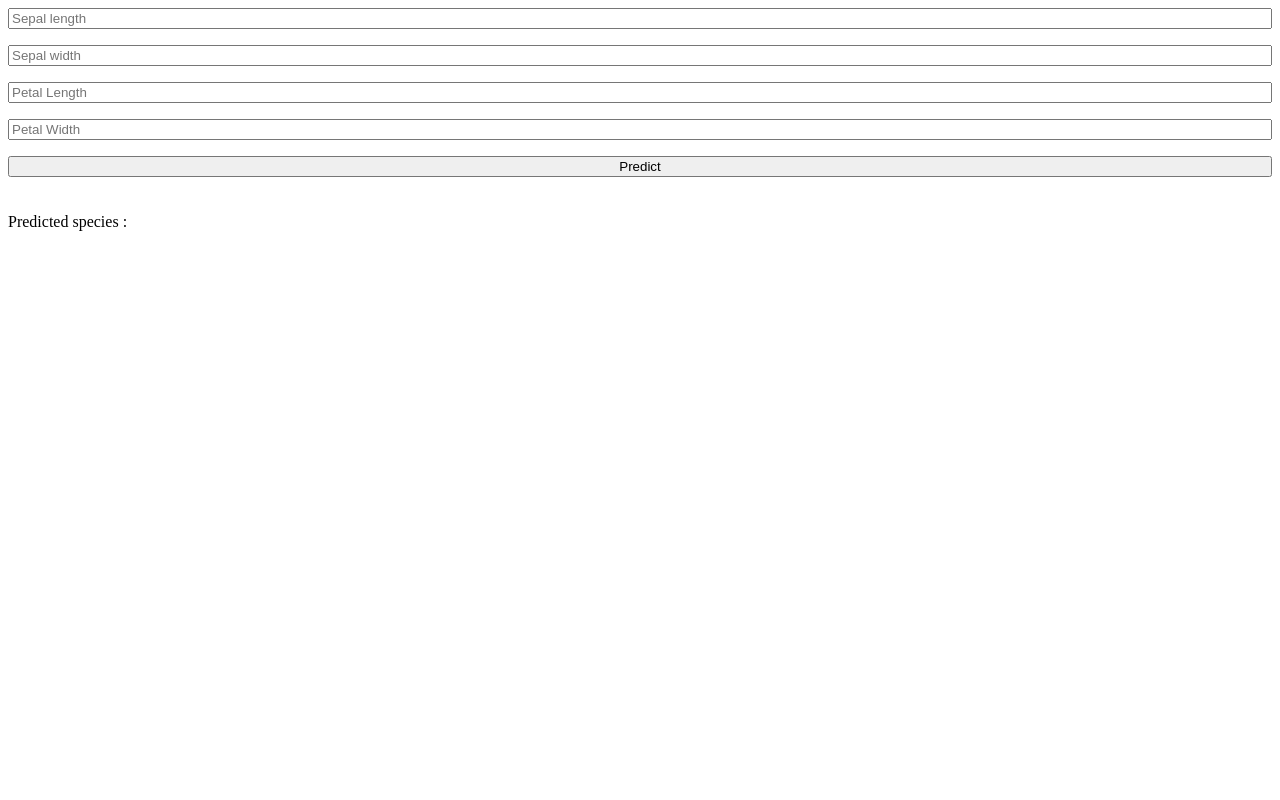
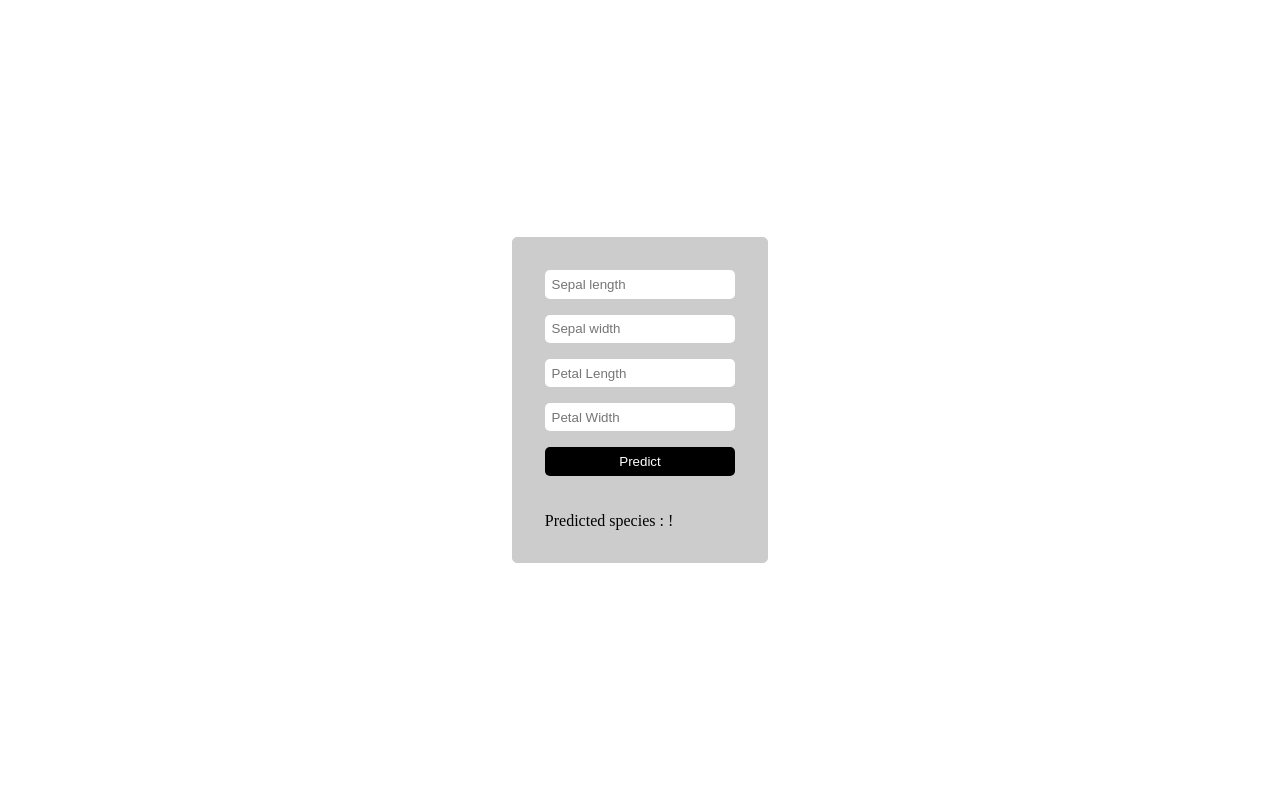
Before and after one commit to adaniel105/iris-classification, a FastAPI app: page / in a window 1280 px wide. Run offline with FastAPI, Linux system fonts and the light colour scheme; parts of the project's set-up code (start-up, migrations or seed data) failed here and were passed over.

Commit message:
Add stylesheet

```diff
--- a/static/styles.css
+++ b/static/styles.css
@@ -1,5 +1,48 @@
+:root{
+  --color-primary : #ccc;
+  --color-secondary: black;
+  --padding-large: 2em;
+  --padding-small: 0.5em;
+}
+
+body, html{
+  margin: 0;
+  padding: 0;
+  box-sizing: border-box;
+  display : flex;
+  justify-content: center;
+  align-items: center;
+  min-height: 100vh;
+}
+
+.form-wrapper{
+  border: 1px solid var(--color-primary);
+  background-color: var(--color-primary);
+  border-radius: 5px;
+  padding: var(--padding-large);
+}
+
 form{
   display: flex;
   flex-direction: column;
   gap: 1em;
 }
+
+input[type="text"]{
+  border: none;
+  border-radius: 5px;
+  padding: var(--padding-small);
+}
+
+button{
+  border: none;
+  background-color: black;
+  color: white;
+  border-radius: 5px;
+  padding: var(--padding-small);
+}
+
+input:focus,
+button:focus{
+  outline: none;
+}
--- a/templates/index.html
+++ b/templates/index.html
@@ -7,7 +7,7 @@
   <link rel="stylesheet" href="{{ url_for('static', path='/styles.css') }}">
 </head>
 <body>
-    <div>
+    <div class="form-wrapper">
       <form action="{{ url_for('predict') }}" method="post">
         <input type="text" name="sepal_length" placeholder="Sepal length">
         <input type="text" name="sepal_width" placeholder="Sepal width">
@@ -19,7 +19,7 @@
       <br>
 
       {% if prediction_str %}
-      Predicted species : {{ prediction_str }}
+      Predicted species : {{ prediction_str }}!
       {% endif %}
     </div>
   </body>
```
